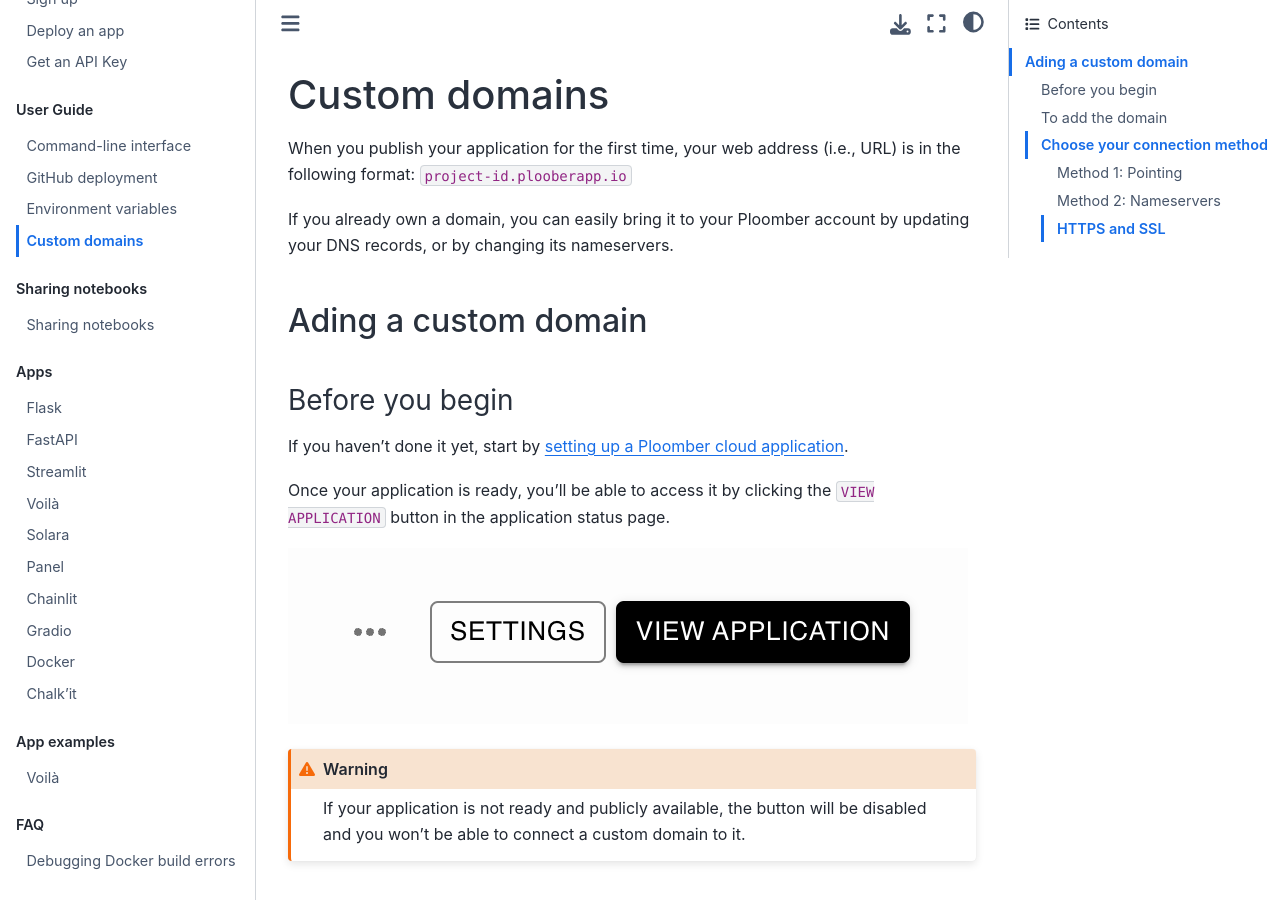
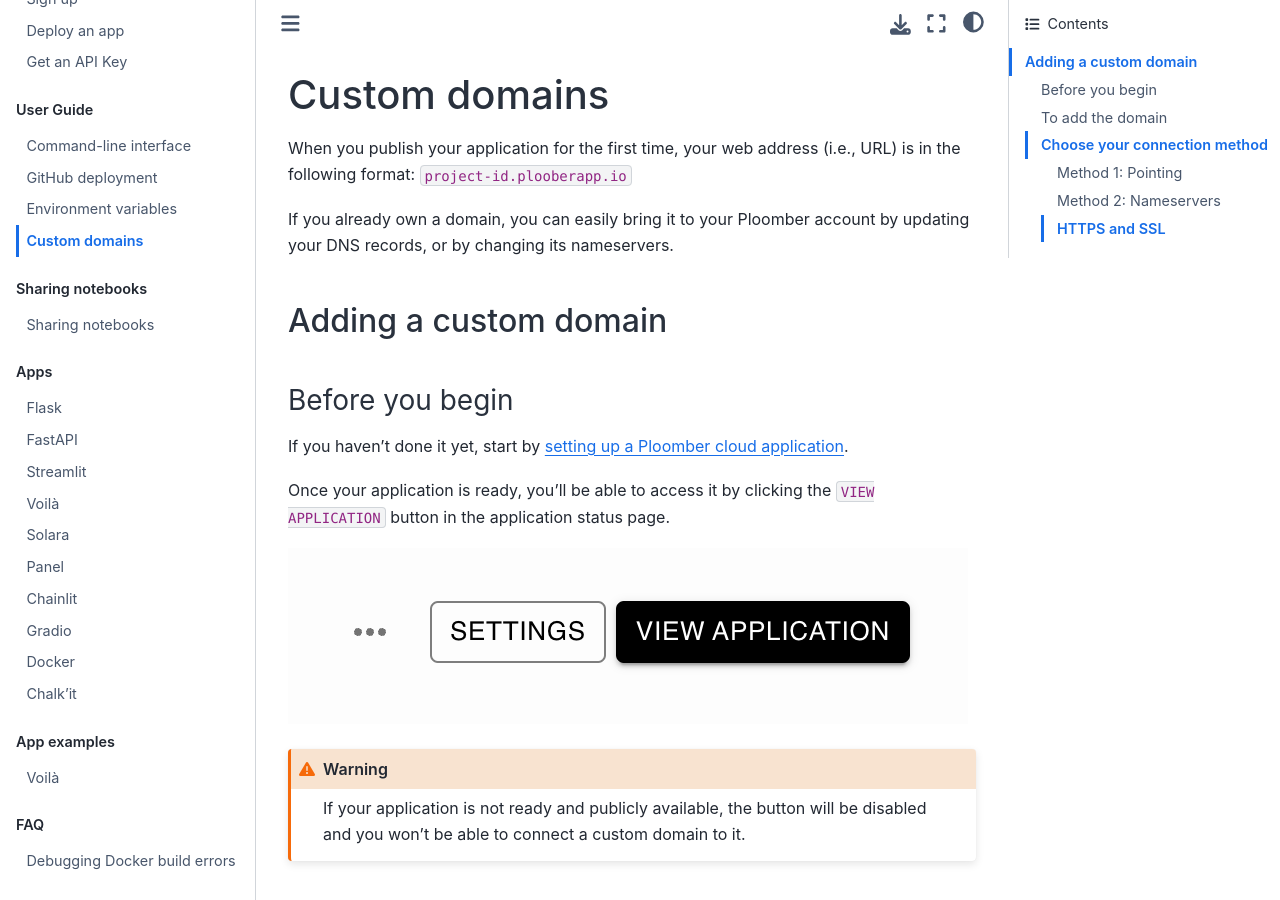
Before and after one commit to ploomber/doc, a Jupyter Book: the page built from doc/user-guide/custom-domains.md, in a window 1280 px wide and 900 px high. Built offline with Jupyter Book 1.0.4 settings and Sphinx 7.4.7 and the Sphinx Book theme 1.1.4, drawn with Linux system fonts in a browser that asks for light colours.

Commit message:
Update doc/user-guide/custom-domains.md

```diff
--- a/doc/user-guide/custom-domains.md
+++ b/doc/user-guide/custom-domains.md
@@ -4,7 +4,7 @@
 
 If you already own a domain, you can easily bring it to your Ploomber account by updating your DNS records, or by changing its nameservers.
 
-## Ading a custom domain
+## Adding a custom domain
 
 ### Before you begin
 
```
